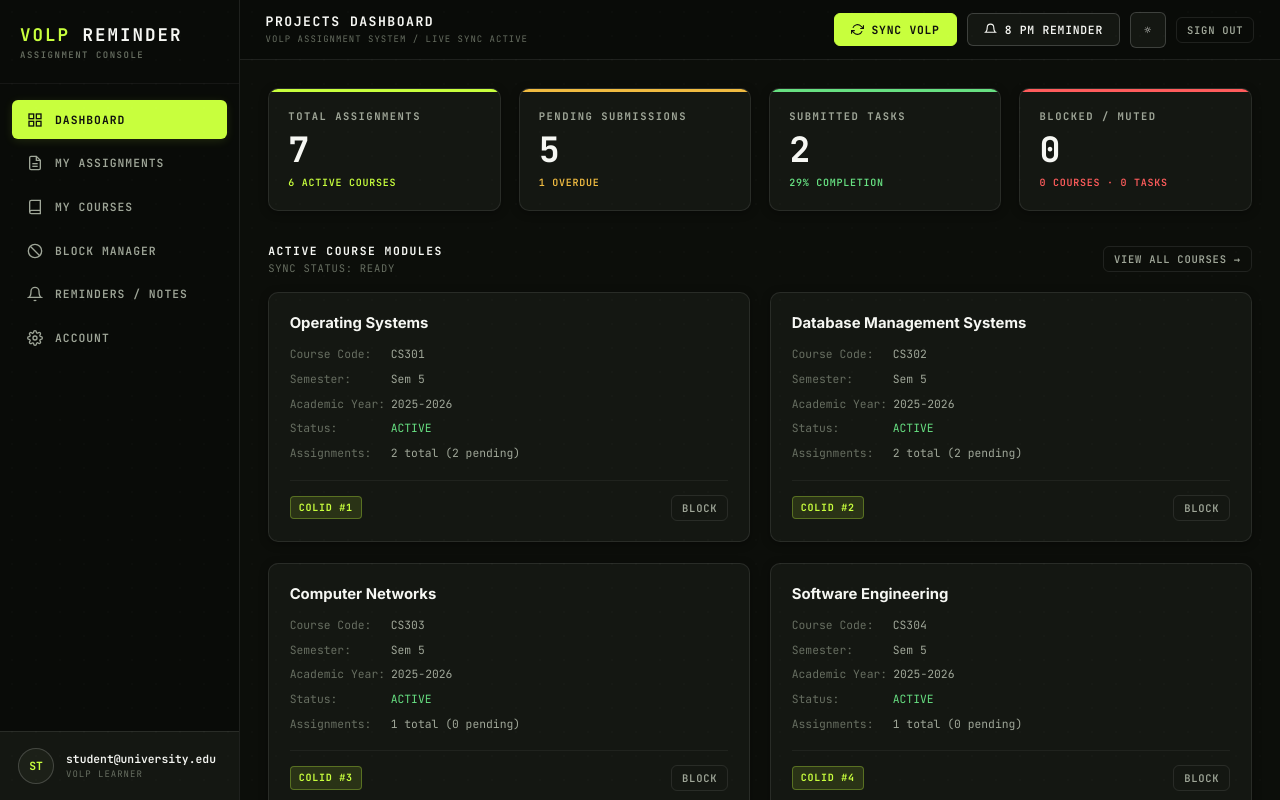
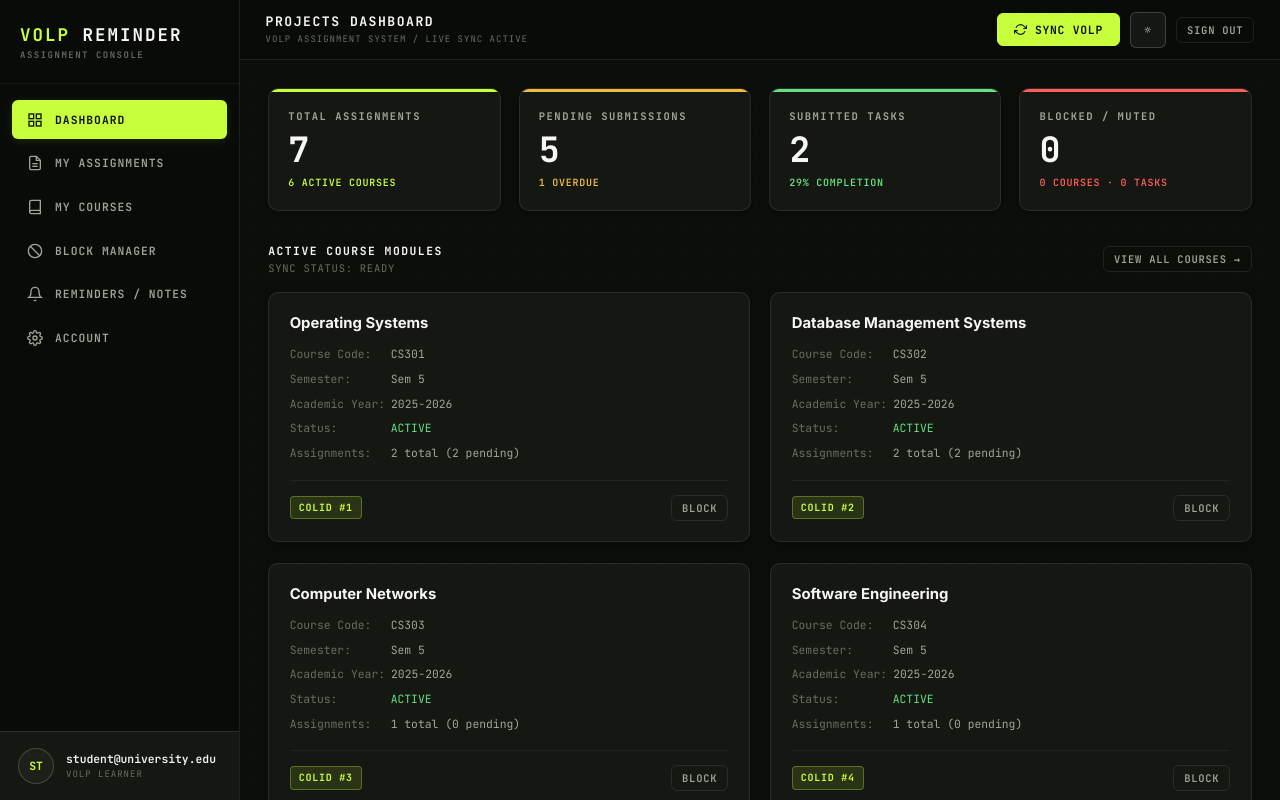
Before and after one commit to AshikAHegde/volp-p, a website: page mainprojectprototype/public/index.html in a window 1280 px wide. Drawn offline with Linux system fonts and the light colour scheme; no server answers.

Commit message:
Remove 8 PM REMINDER button from top header actions

```diff
--- a/mainprojectprototype/public/css/styles.css
+++ b/mainprojectprototype/public/css/styles.css
@@ -650,7 +650,6 @@ h1, h2, h3, h4, h5, h6 {
   margin-left: auto;
 }
 
-.header-action-reminder,
 .header-action-signout,
 .header-action-optional {
   display: inline-flex;
--- a/mainprojectprototype/public/index.html
+++ b/mainprojectprototype/public/index.html
@@ -97,11 +97,6 @@
           <button class="btn btn--primary" id="syncBtn" onclick="syncNow()" title="Sync VOLP">
             <svg width="13" height="13" viewBox="0 0 24 24" fill="none" stroke="currentColor" stroke-width="2"><polyline points="23 4 23 10 17 10"/><polyline points="1 20 1 14 7 14"/><path d="M3.51 9a9 9 0 0114.85-3.36L23 10M1 14l4.64 4.36A9 9 0 0020.49 15"/></svg>
             <span id="syncBtnLabel" class="btn-text">SYNC VOLP</span>
-          </button>
-
-          <button class="btn header-action-reminder" id="reminderBtn" onclick="triggerReminder()" title="Dispatch 8 PM Reminder">
-            <svg width="13" height="13" viewBox="0 0 24 24" fill="none" stroke="currentColor" stroke-width="2"><path d="M18 8A6 6 0 006 8c0 7-3 9-3 9h18s-3-2-3-9"/></svg>
-            <span class="btn-text">8 PM REMINDER</span>
           </button>
 
           <button class="btn btn--icon" id="themeToggleBtn" onclick="toggleTheme()" aria-label="Toggle theme">☼</button>
```
